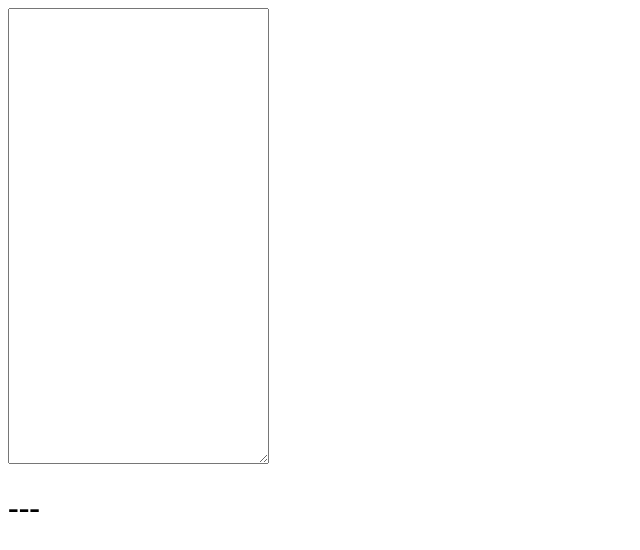
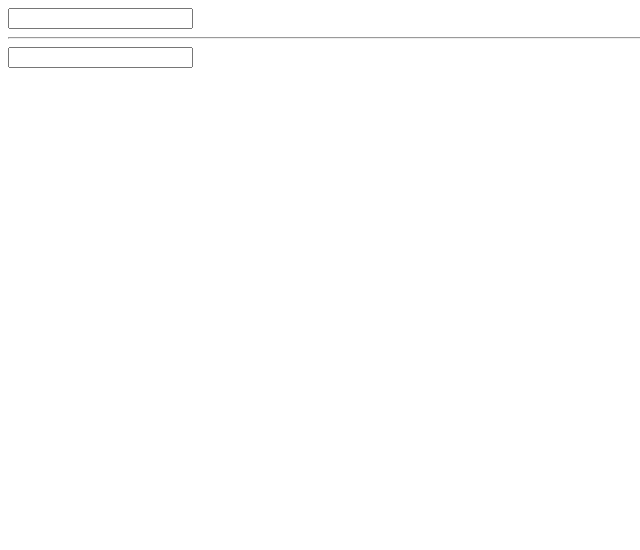
Before and after one commit to cagataycali/react-tutorial, a React (Create React App) app: page / in a window 1280 px wide. Shown: the top 550 px of the page, without its empty margins (0-640 px from the left). Built offline with nearby package versions, Linux system fonts and the light colour scheme.

Commit message:
✨  Step 11 - use react ref to get a referance spesific components

```diff
--- a/src/App.js
+++ b/src/App.js
@@ -4,30 +4,29 @@ class App extends React.Component {
   constructor () {
     super()
     this.state = {
-      currentEvent: '---'
+      a: '',
+      b: ''
     }
-    this.update = this.update.bind(this)
   }
-
   update (e) {
-    this.setState({currentEvent: e.type})
+    this.setState({
+      a: this.a.value,
+      b: this.refs.b.value
+    })
   }
 
   render () {
     return (
       <div>
-        <textarea
-          cols='30'
-          rows='30'
-          onKeyPress={this.update}
-          onCopy={this.update}
-          onCut={this.update}
-          onPaste={this.update}
-          onFocus={this.update}
-          onBlur={this.update}
-          onDoubleClick={this.update}
-        />
-        <h1>{this.state.currentEvent}</h1>
+        <input
+          ref={node => this.a = node}
+          type='text' onChange={this.update.bind(this)} />
+        {this.state.a}
+        <hr />
+        <input
+          ref='b'
+          type='text' onChange={this.update.bind(this)} />
+        {this.state.b}
       </div>
     )
   }
```
